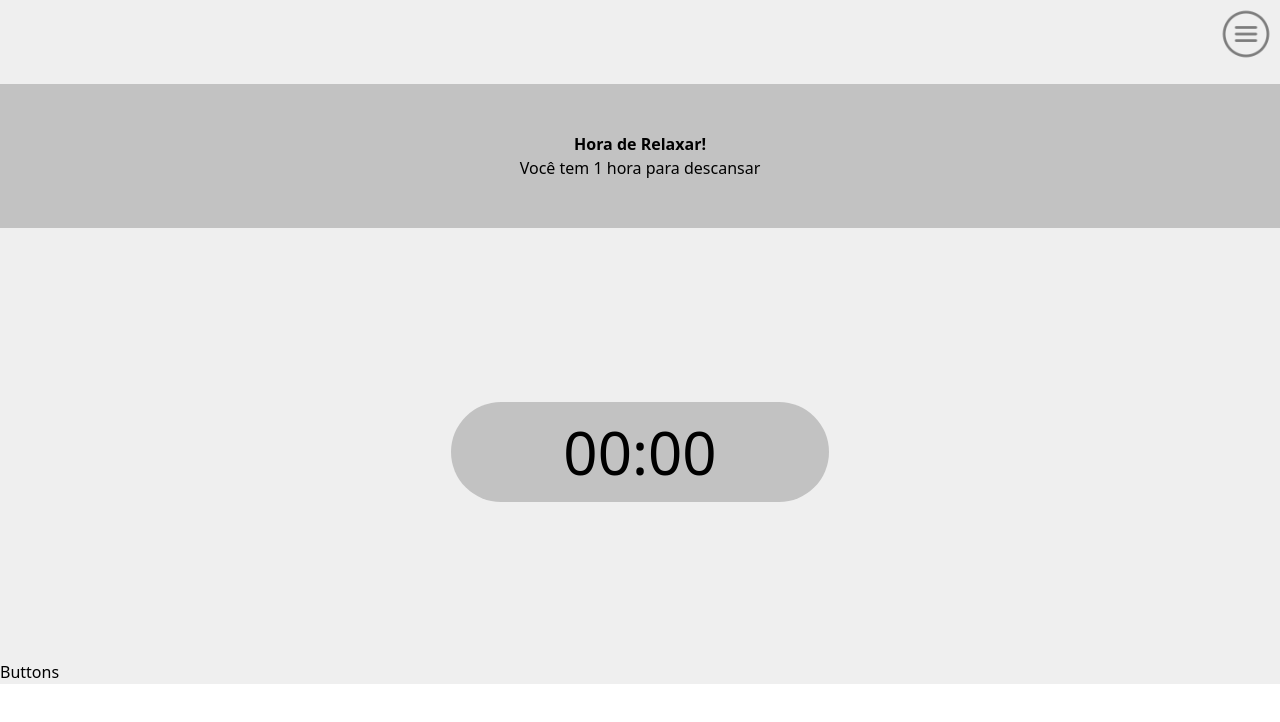
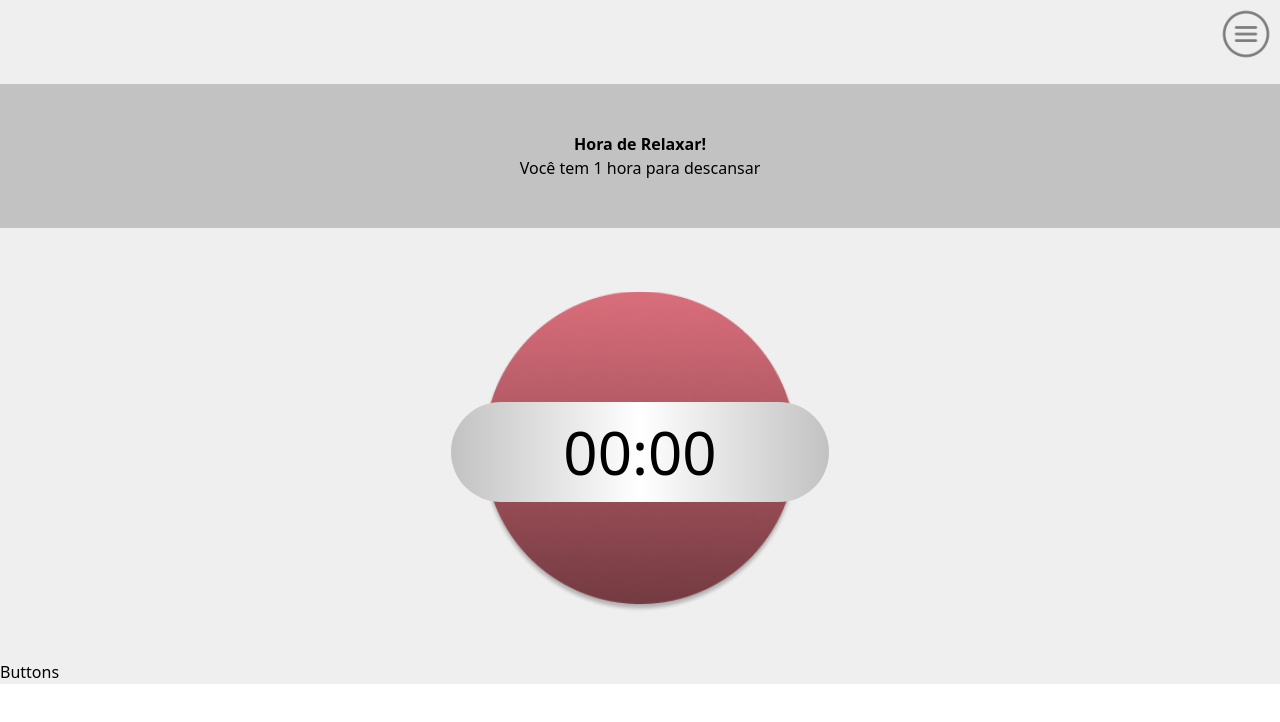
Before and after one commit to LanaGomes/timeSync, a React (Vite) app: page / in a window 1280 px wide. Shown: the top 722 px of the page. Built offline with nearby package versions, Linux system fonts and the light colour scheme.

Commit message:
changing circle pic int tailwind configuration

```diff
--- a/tailwind.config.js
+++ b/tailwind.config.js
@@ -6,6 +6,7 @@ export default {
       magenta: "#DA6E7B",
       blue: "#708FDF",
       purple: "#7B35B1",
+      reallyWhite: "#ffff",
       white: "#EFEFEF",
       grey: {
         1: "#C2C2C2",
@@ -14,7 +15,11 @@ export default {
         4: "#121212",
       },
     },
-    extend: {},
+    extend: {
+      backgroundImage: {
+        teste: "url(./src/Images/circle3.png)",
+      },
+    },
   },
   plugins: [],
 };
```
